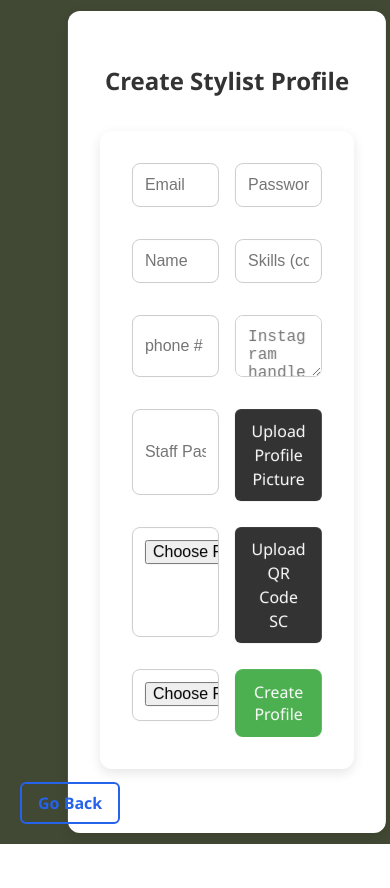
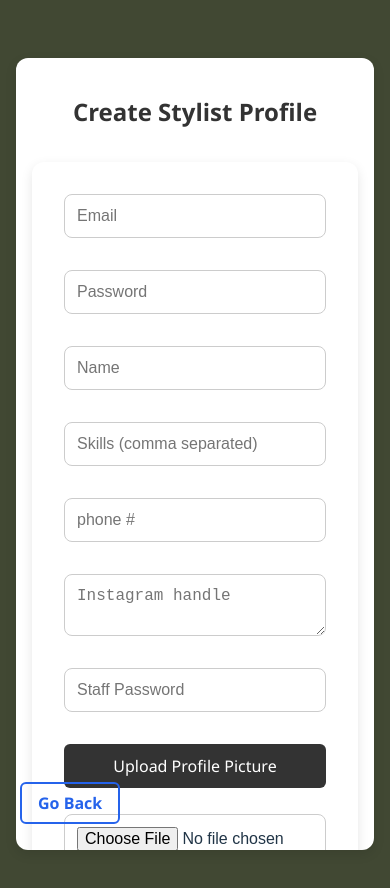
Before and after one commit to Jassonn-4/WillowandWeave, a React (Vite) app: page /CreateStylistProfile in a window 390 px wide. Shown: the top 888 px of the page. Before the commit the page ends 844 px from the top, so only its background shows below. Built offline with nearby package versions, Linux system fonts and the light colour scheme; no server answers.

Commit message:
create stylist mobile view fix

```diff
--- a/src/App.css
+++ b/src/App.css
@@ -112,12 +112,13 @@ p {
 }
 
 .form-wrapper {
-  position: fixed;
-  top: 50%;
-  left: 50%;
-  transform: translate(-50%, -50%);
-  z-index: 10;
-  max-width: 800px;
+  display: flex;
+  justify-content: center;
+  align-items: center;
+  width: 100vw;
+  height: 100vh;
+  padding: 1rem;
+  box-sizing: border-box;
 }
 
 .form-card {
@@ -129,6 +130,24 @@ p {
   max-width: 800px;
   max-height: 90vh;
   overflow-y: auto;
+}
+
+@media (max-width: 600px) {
+  .form-wrapper {
+    top: 0;
+    left: 0;
+    transform: none;
+    width: 100vw;
+    height: 100vh;
+    max-width: none;
+    max-height: none;
+    padding: 1rem;
+  }
+
+  .form-card {
+    padding: 1rem;
+    height: 100%;
+  }
 }
 
 .form-card p {
@@ -177,3 +196,9 @@ form button:hover {
   grid-template-columns: 1fr 1fr;
   gap: 1rem;
 }
+
+@media (max-width: 600px) {
+  .two-col {
+    grid-template-columns: 1fr; /* Stack fields on mobile */
+  }
+}
```
